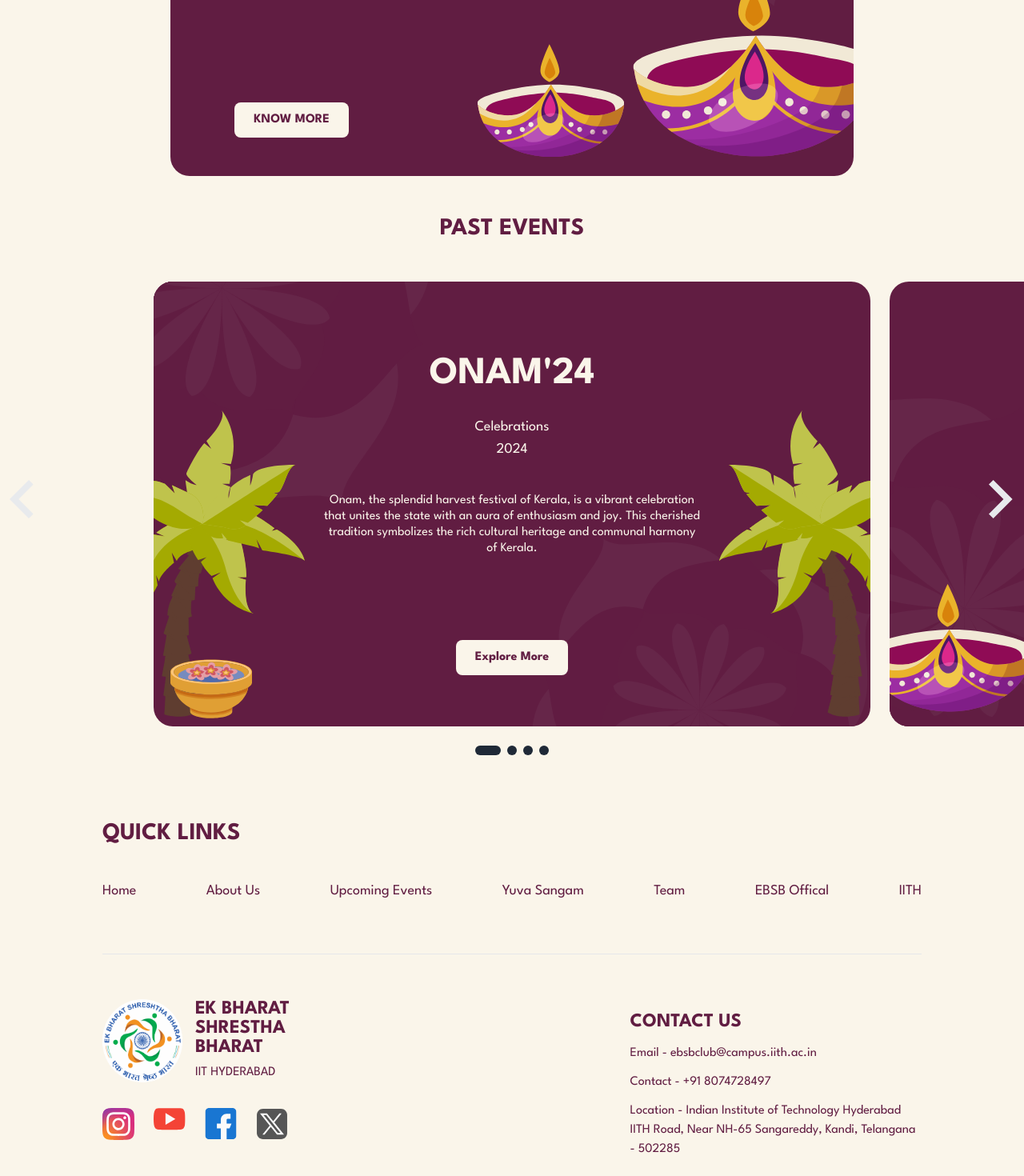
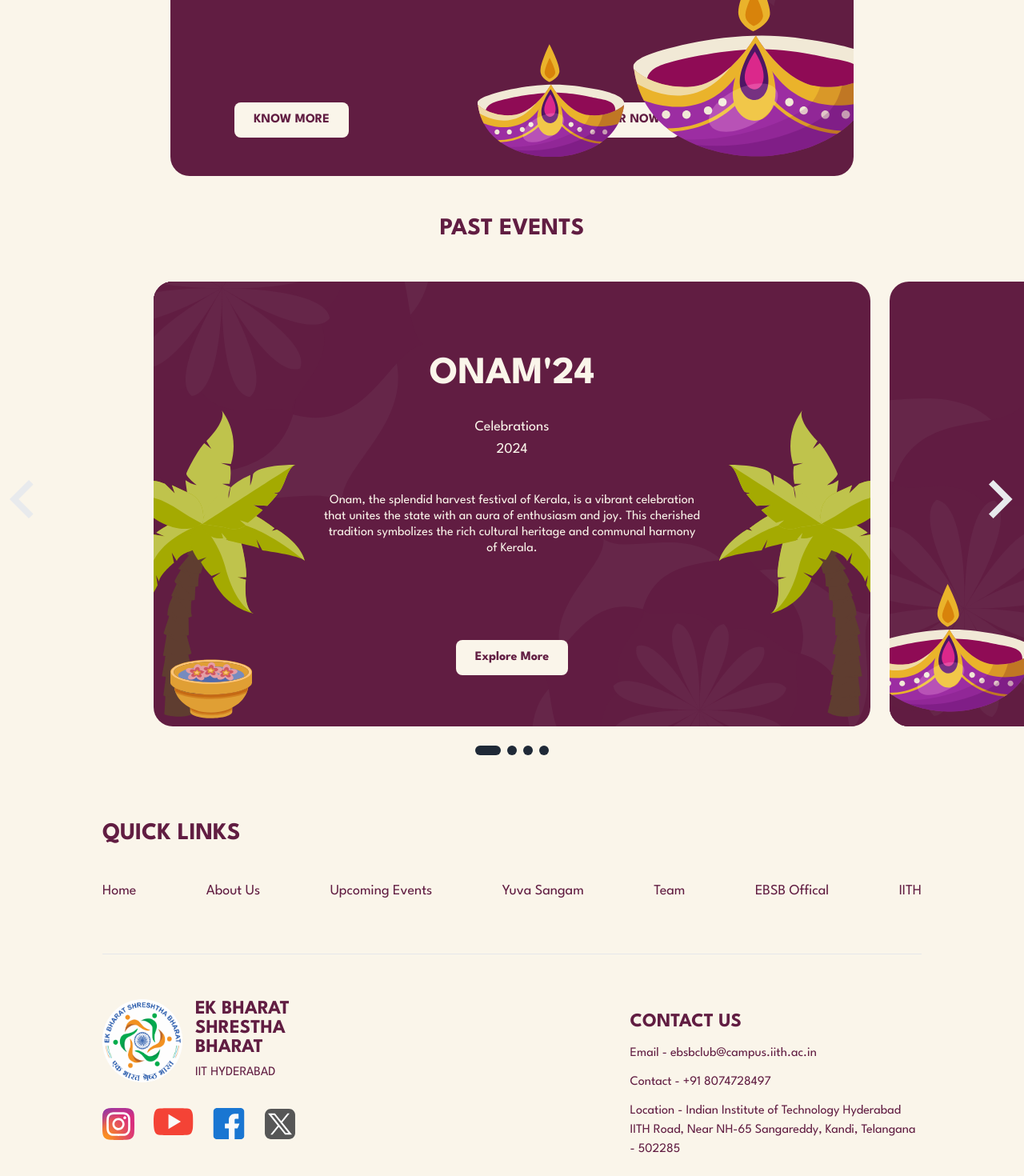
Before and after one commit to EBSB-IITH/EBSB-IITH, a Next.js app: page / in a window 1280 px wide. Shown: the part 2140-3610 px from the top of the page at 80% size. Built offline with nearby package versions, Linux system fonts and the light colour scheme.

Commit message:
footer fix and link update

```diff
--- a/src/components/Footer.tsx
+++ b/src/components/Footer.tsx
@@ -44,8 +44,8 @@ export default function Footer() {
 							<img
 								src="youtube-logo.svg"
 								alt="Logo"
-								width={40}
-								height={40}
+								width={50}
+								height={50}
 							/>
 						</Link>
 						<Link href="https://www.facebook.com/profile.php?id=100070286642769">
--- a/src/components/Upcoming-Event-Home.tsx
+++ b/src/components/Upcoming-Event-Home.tsx
@@ -24,7 +24,9 @@ export default function UpcomingEventHome() {
 					<Link href="/events">
 						<WhiteButton text="KNOW MORE" />
 					</Link>
-					{/* <WhiteButton text="REGISTER NOW" source="/" /> */}
+					<Link href="https://docs.google.com/forms/d/e/1FAIpQLScXwgwEokPOiXiI1J9l8-8PyVzfB7akBXCWN8tk7SzAWx99MQ/viewform" >
+						<WhiteButton text="REGISTER NOW"  />
+					</Link>
 				</div>
 			</div>
 			<div className="flex flex-row lg:block mt-6 lg:mt-0 justify-center *:self-end lg:*:self-start">
```
